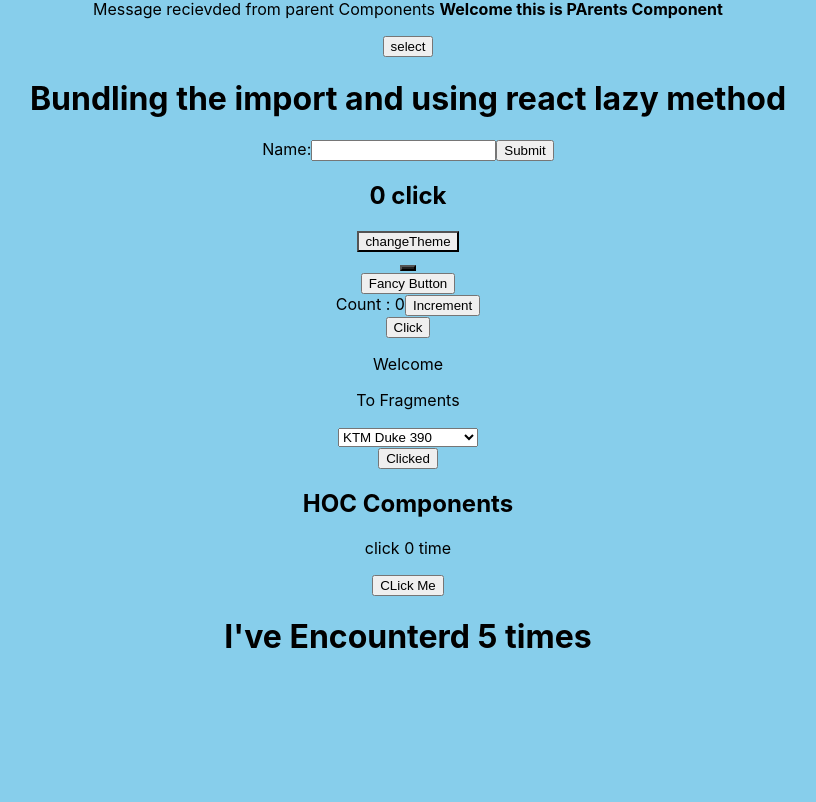
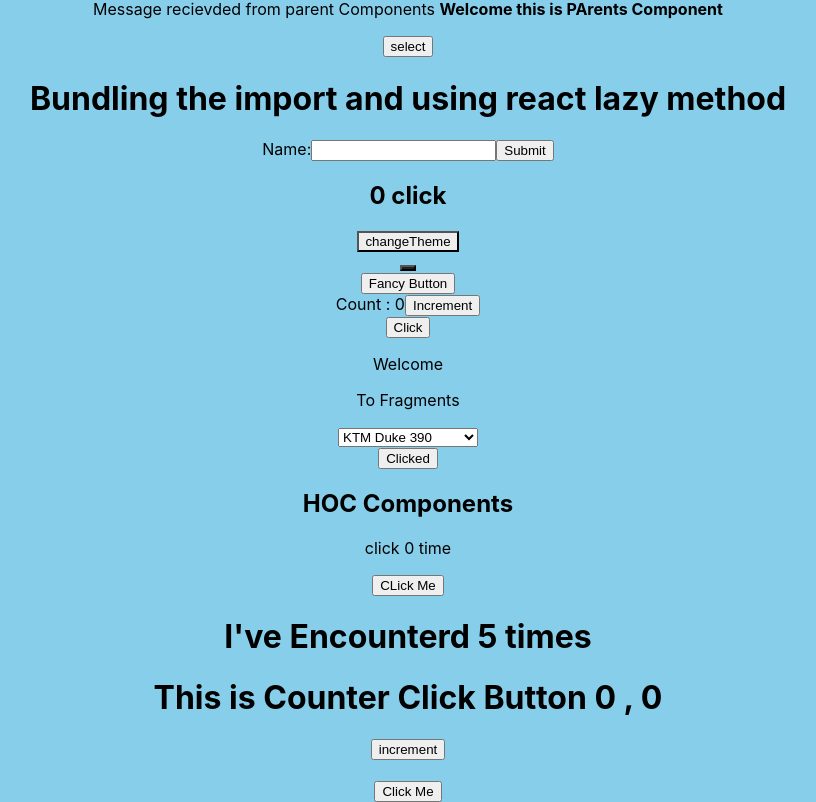
Before and after one commit to Mdhamza77/React, a React (Create React App) app: page / in a window 1280 px wide. Shown: the part 765-1567 px from the top of the page, without its empty margins (232-1048 px from the left). Before the commit the page ends 1443 px from the top, so only its background shows below. Built offline with nearby package versions, Linux system fonts and the light colour scheme.

Commit message:
Updating the Implementation

```diff
--- a/public/index.html
+++ b/public/index.html
@@ -29,7 +29,7 @@
   <body>
     <noscript>You need to enable JavaScript to run this app.</noscript>
     <div id="root"></div>
-
+    <div id="portal"></div>
     <!--
       This HTML file is a template.
       If you open it directly in the browser, you will see an empty page.
--- a/src/App.js
+++ b/src/App.js
@@ -19,6 +19,7 @@ import Spread from './Spread';
 import Practice from './Practice';
 import StateHook from './Hooks/StateHook';
 import UseEffect from './Hooks/UseEffect';
+import Exercise from './Hooks/Exercise';
 class App extends Component {
   render(){
      // Destructing the props
@@ -52,6 +53,9 @@ class App extends Component {
          <h2>{this.props.name}</h2>
          <StateHook/>
          <UseEffect/>
+         <Exercise/>
+
+
 
 
   </div>
--- /dev/null
+++ b/src/Hooks/Exercise.js
@@ -0,0 +1,21 @@
+import React,{useState,useEffect} from "react";
+function  Exercise(){
+    const [count,setCount] = useState(0);
+    const [increment,setInc] = useState(0)
+    useEffect(() => {
+       if(!increment >= 0){
+           console.log("exiting loop")
+       }
+       console.log('count value is updating');
+    });
+    return (
+        <>
+        <h1>This is Counter Click Button {count} , {increment}</h1>
+        <button onClick={()=> setInc(increment + 1)}>increment</button><br/><br/>
+         <button onClick={ () =>setCount(count+1)}>Click Me </button>
+
+         </>
+    )
+}
+
+export default Exercise;
--- a/src/Hooks/UseEffect.js
+++ b/src/Hooks/UseEffect.js
@@ -14,5 +14,4 @@ const UseEffect = () => {
         </div>
     );
 }
-
 export default UseEffect;
```
Also changed, not shown: src/Portal.js (+12 -0 lines).
